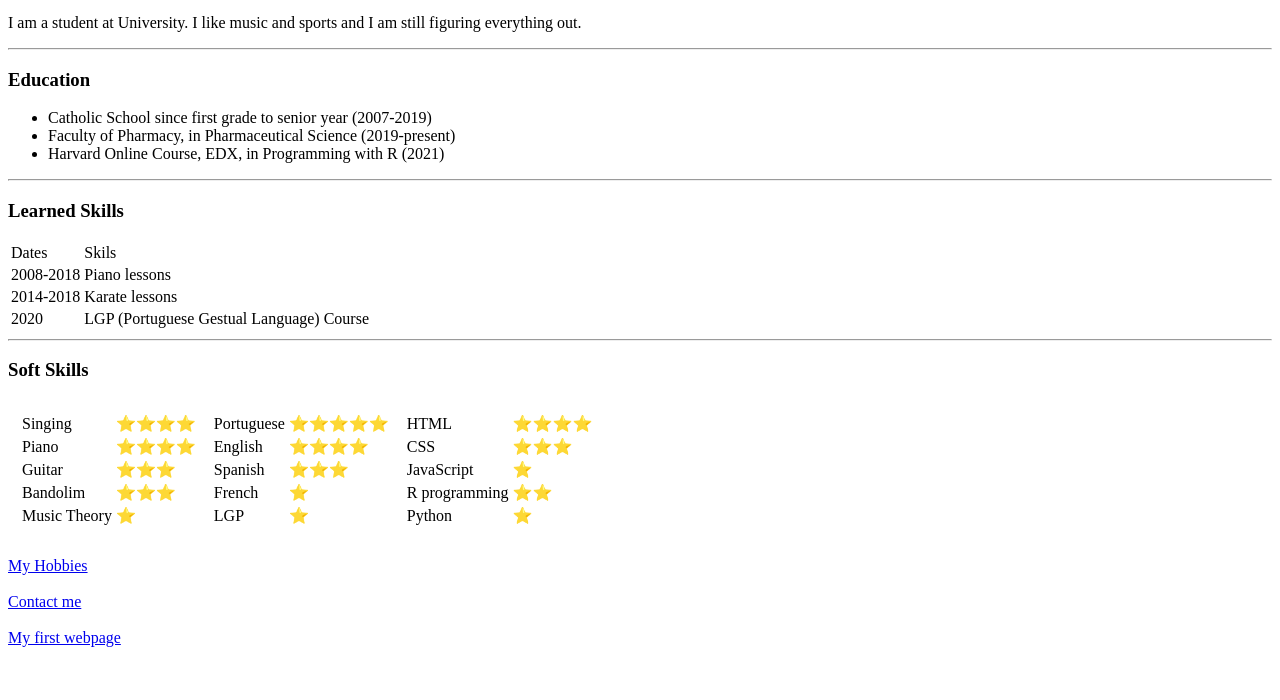
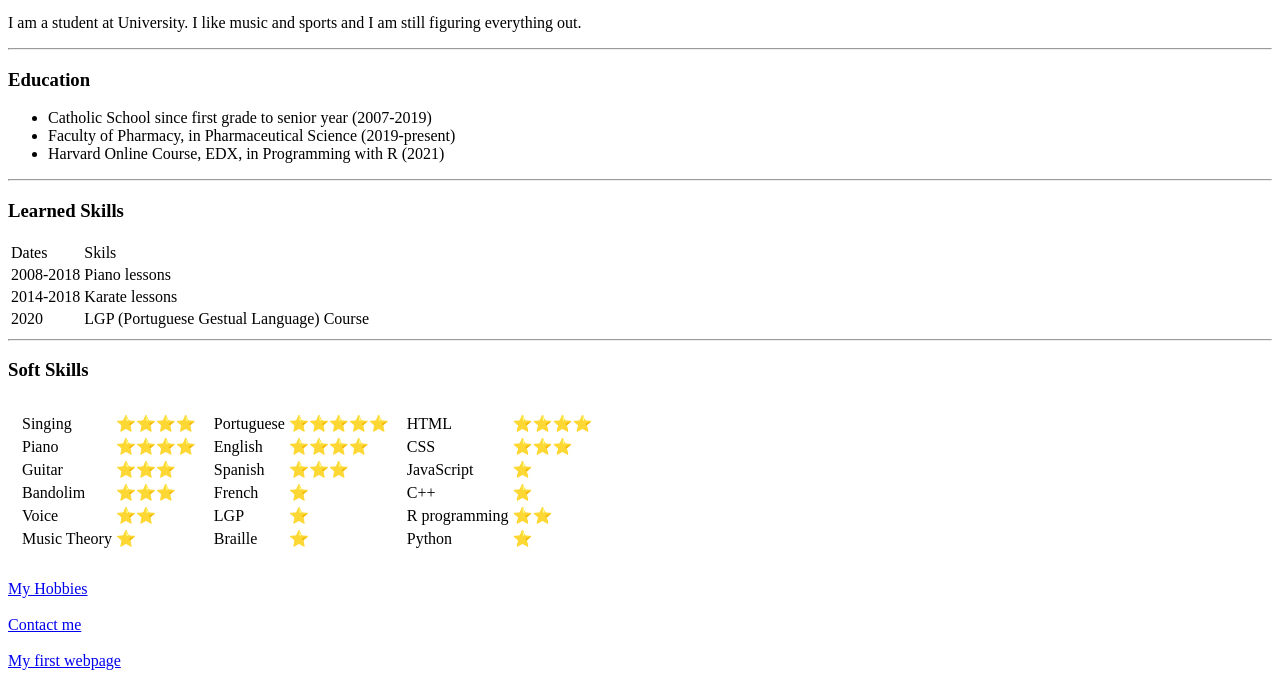
Before and after one commit to anco2001/cv, a plain HTML site: page index.html in a window 1280 px wide. Shown: the part 100-800 px from the top of the page. Drawn offline with Linux system fonts and the light colour scheme.

Commit message:
Update index.html

```diff
--- a/index.html
+++ b/index.html
@@ -65,6 +65,10 @@
           <td>⭐⭐⭐</td>
         </tr>
         <tr>
+          <td>Voice</td>
+          <td>⭐⭐</td>
+        </tr>
+        <tr>
           <td>Music Theory</td>
           <td>⭐</td>
         </tr>
@@ -92,6 +96,10 @@
           <td>LGP</td>
           <td>⭐</td>
         </tr>
+        <tr>
+          <td>Braille</td>
+          <td>⭐</td>
+        </tr>
       </table>
     </td>
     <td>
@@ -106,6 +114,10 @@
         </tr>
         <tr>
           <td>JavaScript</td>
+          <td>⭐</td>
+        </tr>
+        <tr>
+          <td>C++</td>
           <td>⭐</td>
         </tr>
         <tr>
```
